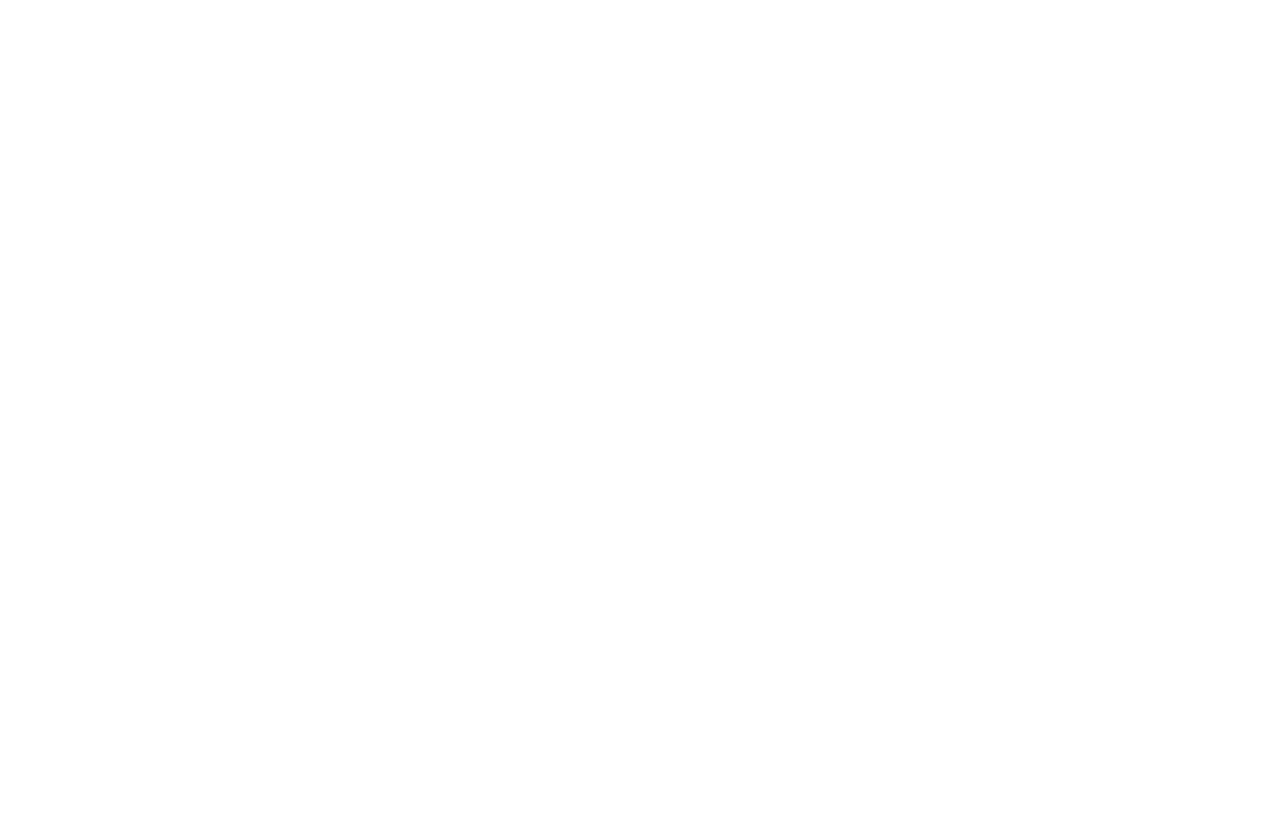
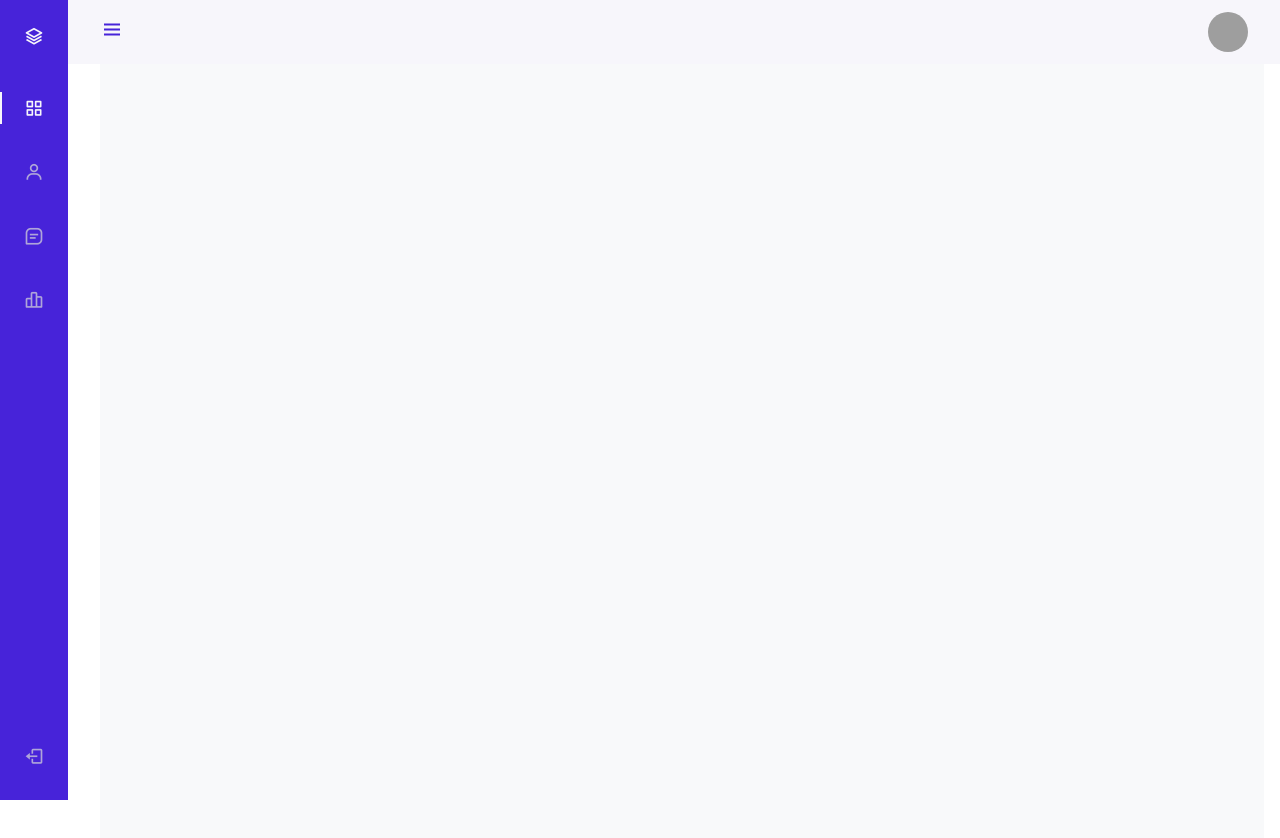
Before and after one commit to Mullerlotyokess/TaskManagerAPP, a plain HTML site: page index.html in a window 1280 px wide. Before the commit the page ends 800 px from the top, so only its background shows below. Drawn offline with nearby package versions, Linux system fonts and the light colour scheme; grey boxes are pictures that could not be loaded.

Commit message:
Alap váz hozzáadva

```diff
--- /dev/null
+++ b/Assets/css/main.css
@@ -0,0 +1,182 @@
+@import url("https://fonts.googleapis.com/css2?family=Nunito:wght@400;600;700&display=swap");
+
+:root {
+    --header-height: 3rem;
+    --nav-width: 68px;
+    --first-color: #4723D9;
+    --first-color-light: #AFA5D9;
+    --white-color: #F7F6FB;
+    --body-font: 'Nunito', sans-serif;
+    --normal-font-size: 1rem;
+    --z-fixed: 100
+}
+
+*,
+::before,
+::after {
+    box-sizing: border-box
+}
+
+body {
+    position: relative;
+    margin: var(--header-height) 0 0 0;
+    padding: 0 1rem;
+    font-family: var(--body-font);
+    font-size: var(--normal-font-size);
+    transition: .5s
+}
+
+a {
+    text-decoration: none
+}
+
+.header {
+    width: 100%;
+    height: var(--header-height);
+    position: fixed;
+    top: 0;
+    left: 0;
+    display: flex;
+    align-items: center;
+    justify-content: space-between;
+    padding: 0 1rem;
+    background-color: var(--white-color);
+    z-index: var(--z-fixed);
+    transition: .5s
+}
+
+.header_toggle {
+    color: var(--first-color);
+    font-size: 1.5rem;
+    cursor: pointer
+}
+
+.header_img {
+    width: 35px;
+    height: 35px;
+    display: flex;
+    justify-content: center;
+    border-radius: 50%;
+    overflow: hidden
+}
+
+.header_img img {
+    width: 40px
+}
+
+.l-navbar {
+    position: fixed;
+    top: 0;
+    left: -30%;
+    width: var(--nav-width);
+    height: 100vh;
+    background-color: var(--first-color);
+    padding: .5rem 1rem 0 0;
+    transition: .5s;
+    z-index: var(--z-fixed)
+}
+
+.nav {
+    height: 100%;
+    display: flex;
+    flex-direction: column;
+    justify-content: space-between;
+    overflow: hidden
+}
+
+.nav_logo,
+.nav_link {
+    display: grid;
+    grid-template-columns: max-content max-content;
+    align-items: center;
+    column-gap: 1rem;
+    padding: .5rem 0 .5rem 1.5rem
+}
+
+.nav_logo {
+    margin-bottom: 2rem
+}
+
+.nav_logo-icon {
+    font-size: 1.25rem;
+    color: var(--white-color)
+}
+
+.nav_logo-name {
+    color: var(--white-color);
+    font-weight: 700
+}
+
+.nav_link {
+    position: relative;
+    color: var(--first-color-light);
+    margin-bottom: 1.5rem;
+    transition: .3s
+}
+
+.nav_link:hover {
+    color: var(--white-color)
+}
+
+.nav_icon {
+    font-size: 1.25rem
+}
+
+.show {
+    left: 0
+}
+
+.body-pd {
+    padding-left: calc(var(--nav-width) + 1rem)
+}
+
+.active {
+    color: var(--white-color)
+}
+
+.active::before {
+    content: '';
+    position: absolute;
+    left: 0;
+    width: 2px;
+    height: 32px;
+    background-color: var(--white-color)
+}
+
+.height-100 {
+    height: 100vh
+}
+
+@media screen and (min-width: 768px) {
+    body {
+        margin: calc(var(--header-height) + 1rem) 0 0 0;
+        padding-left: calc(var(--nav-width) + 2rem)
+    }
+
+    .header {
+        height: calc(var(--header-height) + 1rem);
+        padding: 0 2rem 0 calc(var(--nav-width) + 2rem)
+    }
+
+    .header_img {
+        width: 40px;
+        height: 40px
+    }
+
+    .header_img img {
+        width: 45px
+    }
+
+    .l-navbar {
+        left: 0;
+        padding: 1rem 1rem 0 0
+    }
+
+    .show {
+        width: calc(var(--nav-width) + 156px)
+    }
+
+    .body-pd {
+        padding-left: calc(var(--nav-width) + 188px)
+    }
+}
--- /dev/null
+++ b/Controllers/MainCtrl.js
@@ -0,0 +1,38 @@
+document.addEventListener("DOMContentLoaded", function(event) {
+
+    const showNavbar = (toggleId, navId, bodyId, headerId) =>{
+    const toggle = document.getElementById(toggleId),
+    nav = document.getElementById(navId),
+    bodypd = document.getElementById(bodyId),
+    headerpd = document.getElementById(headerId)
+
+    // Validate that all variables exist
+    if(toggle && nav && bodypd && headerpd){
+    toggle.addEventListener('click', ()=>{
+    // show navbar
+    nav.classList.toggle('show')
+    // change icon
+    toggle.classList.toggle('bx-x')
+    // add padding to body
+    bodypd.classList.toggle('body-pd')
+    // add padding to header
+    headerpd.classList.toggle('body-pd')
+    })
+    }
+    }
+
+    showNavbar('header-toggle','nav-bar','body-pd','header')
+
+    /*===== LINK ACTIVE =====*/
+    const linkColor = document.querySelectorAll('.nav_link')
+
+    function colorLink(){
+    if(linkColor){
+    linkColor.forEach(l=> l.classList.remove('active'))
+    this.classList.add('active')
+    }
+    }
+    linkColor.forEach(l=> l.addEventListener('click', colorLink))
+
+     // Your code to run since DOM is loaded and ready
+    });
--- a/index.html
+++ b/index.html
@@ -6,12 +6,37 @@
     <meta name="viewport" content="width=device-width, initial-scale=1.0">
     <title>Task Manager</title>
     <link rel="stylesheet" href="Assets/css/bootstrap.min.css">
+    <link rel="stylesheet" href="Assets/css/main.css">
+    <link rel="stylesheet" href="https://cdn.jsdelivr.net/npm/boxicons@latest/css/boxicons.min.css">
 </head>
-<body>
+<body id="body-pd">
+    <header class="header" id="header">
+        <div class="header_toggle"> <i class='bx bx-menu' id="header-toggle"></i> </div>
+        <div class="header_img"> <img src="https://i.imgur.com/hczKIze.jpg" alt=""> </div>
+    </header>
+    <div class="l-navbar" id="nav-bar">
+        <nav class="nav">
+            <div> <a href="#" class="nav_logo"> <i class='bx bx-layer nav_logo-icon'></i> <span class="nav_logo-name">Task Manager</span> </a>
+                <div class="nav_list"> <a href="#" class="nav_link active"> <i class='bx bx-grid-alt nav_icon'></i> <span class="nav_name">Dashboard</span> </a>
+                 <a href="#" class="nav_link"> <i class='bx bx-user nav_icon'></i> <span class="nav_name">Tasks</span></a>
+                 <a href="#" class="nav_link"> <i class='bx bx-message-square-detail nav_icon'></i> <span class="nav_name">Calendar</span></a>
+                 <a href="#" class="nav_link"> <i class='bx bx-bar-chart-alt-2 nav_icon'></i> <span class="nav_name">Stats</span></a>
+                </div>
+            </div> <a href="#" class="nav_link"> <i class='bx bx-log-out nav_icon'></i> <span class="nav_name">SignOut</span> </a>
+        </nav>
+    </div>
+    <!--Container Main start-->
+    <div class="height-100 bg-light">
+
+    </div>
+
+
 
     <script src="Assets/js/angular.min.js"></script>
     <script src="Assets/js/bootstrap.bundle.min.js"></script>
     <script src="Assets/js/fullcalendar.min.js"></script>
     <script src="Assets/js/axios.min.js"></script>
+    <script src="Controllers/MainCtrl.js"></script>
+    <script src="https://cdnjs.cloudflare.com/ajax/libs/jquery/3.2.1/jquery.min.js"></script>
 </body>
 </html>
```
